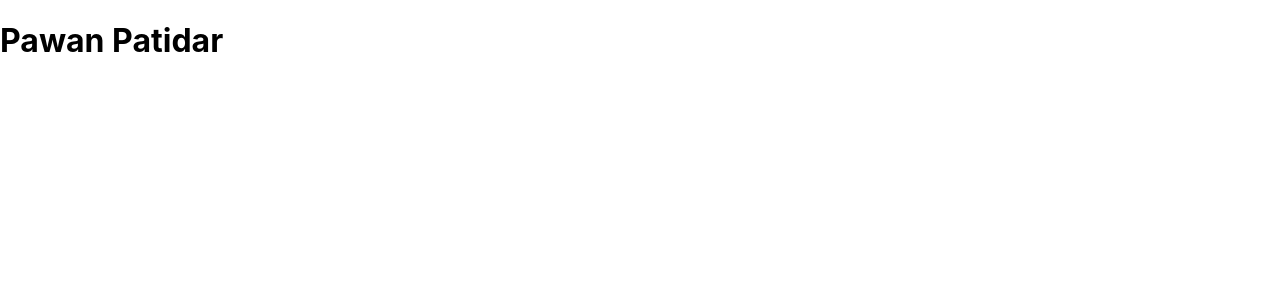
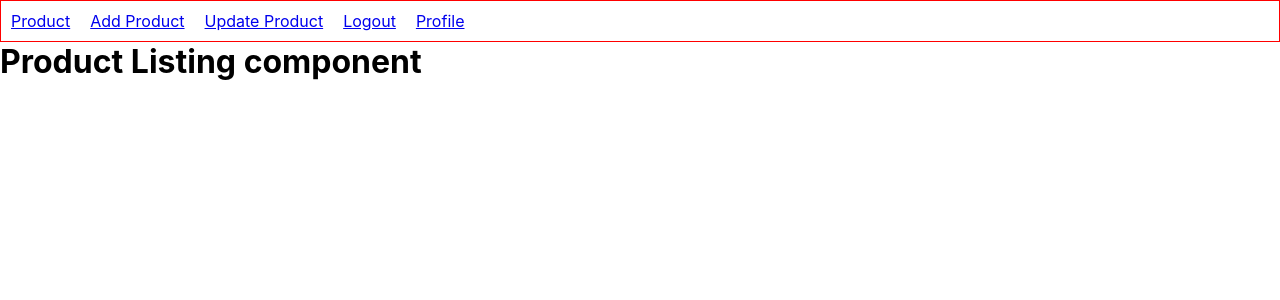
Before and after one commit to pawan988/e-com-mern, a React (Create React App) app in the folder frontend/: page / in a window 1280 px wide. Shown: the top 300 px of the page. Built offline with nearby package versions, Linux system fonts and the light colour scheme.

Commit message:
setup basic routing in frontend

```diff
--- a/frontend/src/App.css
+++ b/frontend/src/App.css
@@ -1,38 +1,4 @@
-.App {
-  text-align: center;
+* {
+  margin: 0px;
+  padding: 0px;
 }
-
-.App-logo {
-  height: 40vmin;
-  pointer-events: none;
-}
-
-@media (prefers-reduced-motion: no-preference) {
-  .App-logo {
-    animation: App-logo-spin infinite 20s linear;
-  }
-}
-
-.App-header {
-  background-color: #282c34;
-  min-height: 100vh;
-  display: flex;
-  flex-direction: column;
-  align-items: center;
-  justify-content: center;
-  font-size: calc(10px + 2vmin);
-  color: white;
-}
-
-.App-link {
-  color: #61dafb;
-}
-
-@keyframes App-logo-spin {
-  from {
-    transform: rotate(0deg);
-  }
-  to {
-    transform: rotate(360deg);
-  }
-}
--- a/frontend/src/App.js
+++ b/frontend/src/App.js
@@ -1,10 +1,20 @@
 import logo from "./logo.svg";
 import "./App.css";
 import Navbar from "./component/Navbar";
+import { BrowserRouter, Route, Routes } from "react-router-dom";
 function App() {
   return (
     <>
-      <Navbar />
+      <BrowserRouter>
+        <Navbar />
+        <Routes>
+          <Route path="/" element={<h1>Product Listing component</h1>} />
+          <Route path="/add" element={<h1>Add Product Component</h1>} />
+          <Route path="/update" element={<h1>Update Product Component</h1>} />
+          <Route path="/logout" element={<h1>Logout</h1>} />
+          <Route path="/profile" element={<h1>Profile Component </h1>} />
+        </Routes>
+      </BrowserRouter>
     </>
   );
 }
--- /dev/null
+++ b/frontend/src/component/Navbar.css
@@ -0,0 +1,9 @@
+.nav-ul li {
+  border: 1px solid red;
+  display: flex;
+  flex-direction: row;
+  gap: 20px;
+  padding: 10px;
+  cursor: pointer;
+  text-decoration: none !important;
+}
--- a/frontend/src/component/Navbar.jsx
+++ b/frontend/src/component/Navbar.jsx
@@ -1,9 +1,20 @@
 import React from "react";
-
+import { Link } from "react-router-dom";
+import "./Navbar.css";
 const Navbar = () => {
   return (
     <>
-      <h1>Pawan Patidar</h1>
+      <div>
+        <ul className="nav-ul">
+          <li>
+            <Link to="/">Product</Link>
+            <Link to="/add">Add Product</Link>
+            <Link to="/update">Update Product </Link>
+            <Link to="/logout">Logout</Link>
+            <Link to="/profile">Profile</Link>
+          </li>
+        </ul>
+      </div>
     </>
   );
 };
```
